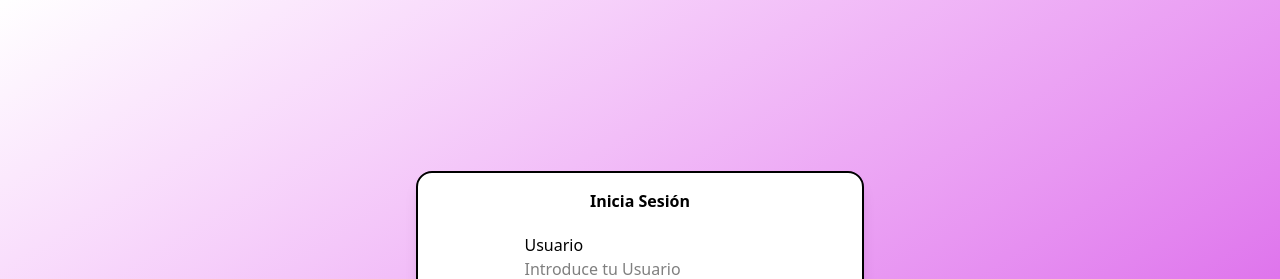
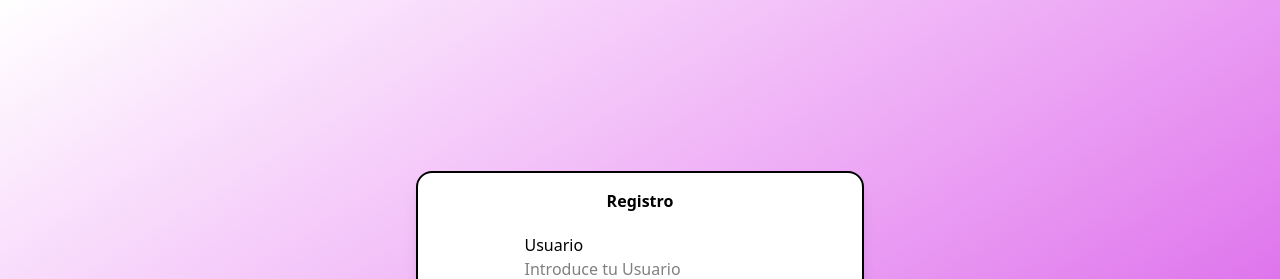
Before and after one commit to unaicastillo/Mi-armario, a React (Vite) app in the folder MiArmarioDigital/: page / in a window 1280 px wide. Shown: the top 279 px of the page. Built offline with nearby package versions, Linux system fonts and the light colour scheme.

Commit message:
cambio tonto del header del registro

```diff
--- a/MiArmarioDigital/src/components/form/FormRegister.tsx
+++ b/MiArmarioDigital/src/components/form/FormRegister.tsx
@@ -7,7 +7,7 @@ export const FormRegister = () => {
         <>
             <div className="form-style">
                 <div className='header-form'>
-                    <h1>Inicia Sesión</h1>
+                    <h1>Registro</h1>
                 </div>
                 <div className="inputs-form">
                     <Input tipo="text" nombreInput="Usuario" texto="" ph="Introduce tu Usuario" />
@@ -18,7 +18,7 @@ export const FormRegister = () => {
 
                     <Input tipo="password" nombreInput="Contraseña" texto="" ph="Repite la contraseña" />
 
-                    <Button nombre="Registrarse" />
+                    <Button nombre="Registrarse" class={""} />
                 </div>
             </div>
 
```
